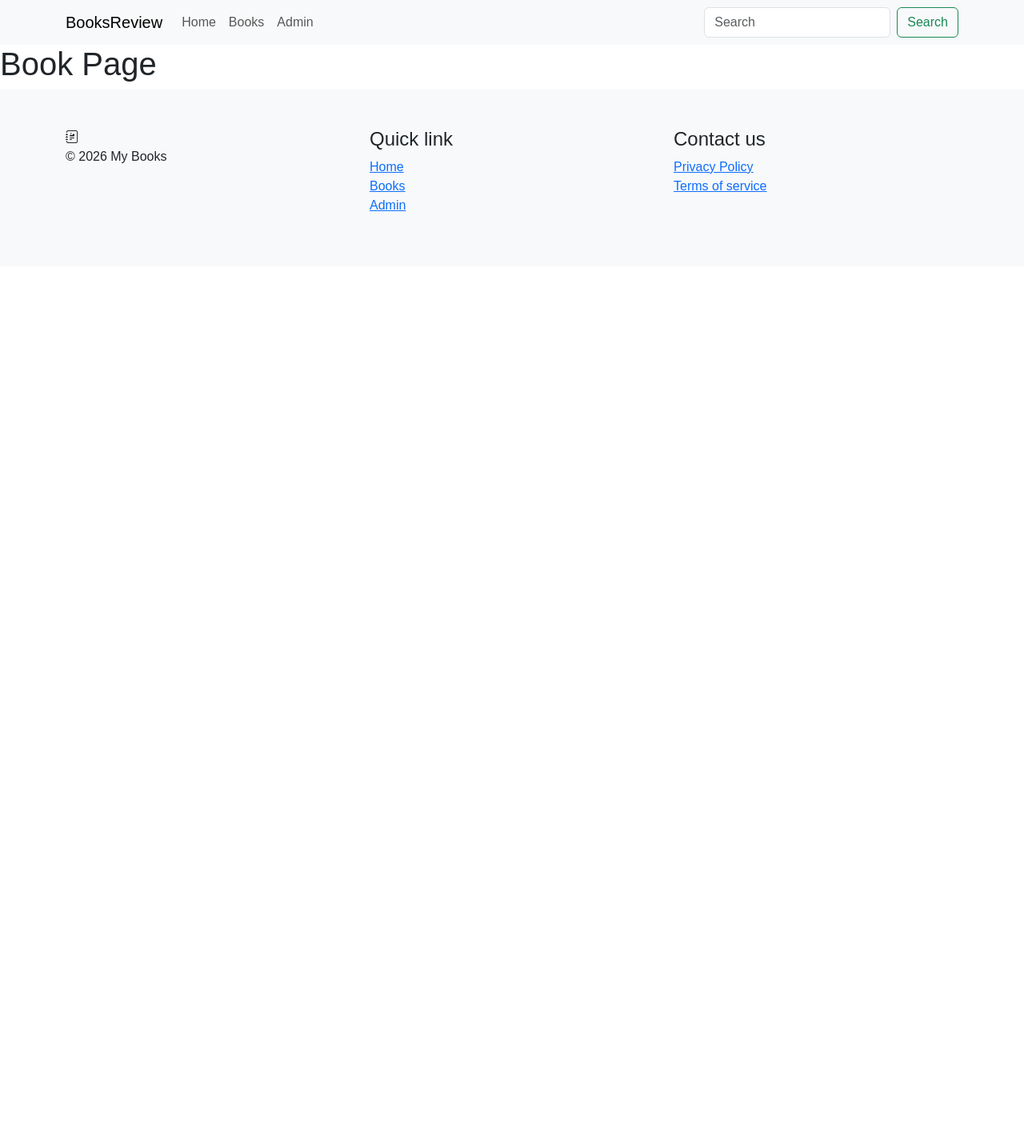
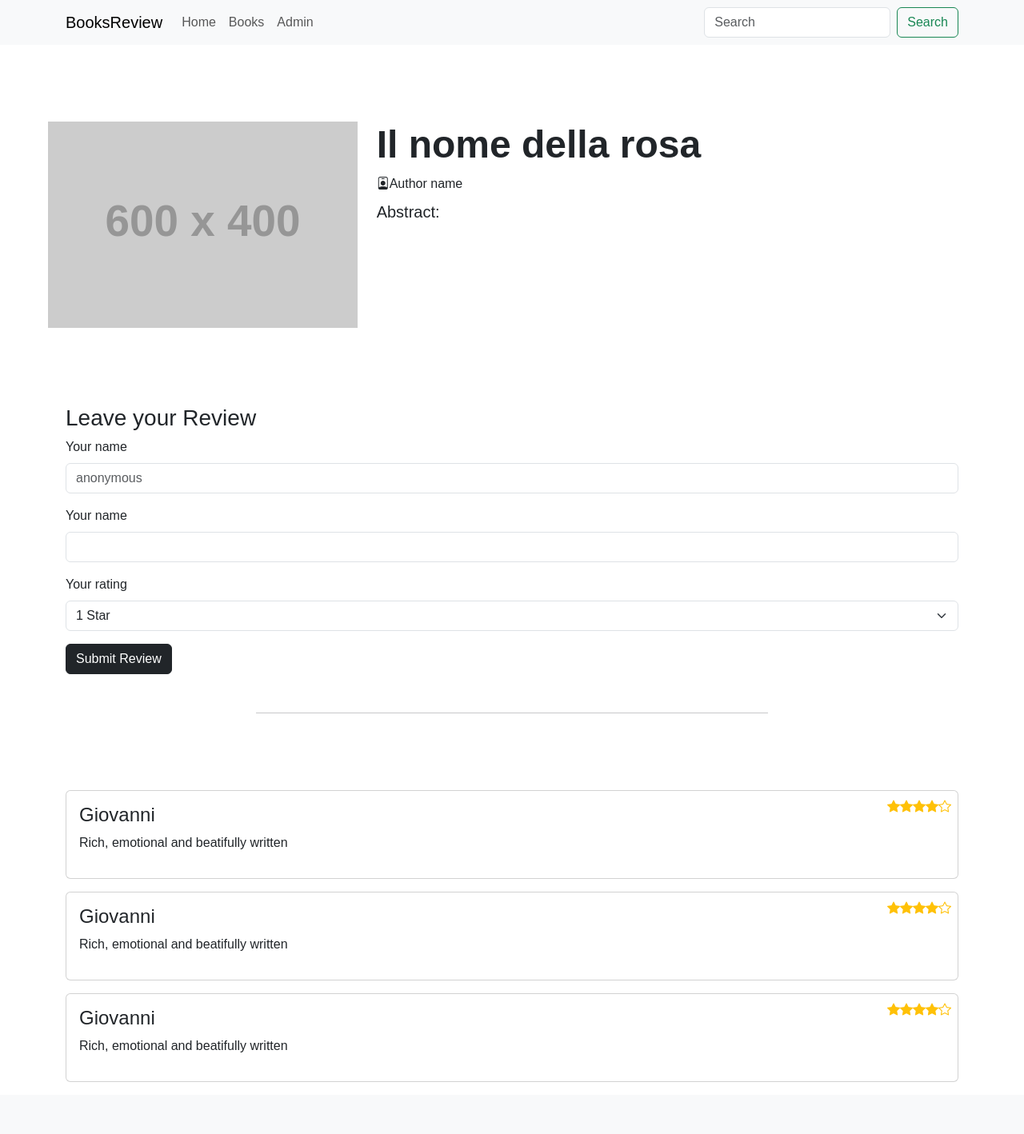
Before and after one commit to letangileri/web_app_books_frontend, a React (Vite) app: page /books/1 in a window 1280 px wide. Shown: the top 1418 px of the page at 80% size. Before the commit the page ends 800 px from the top, so only its background shows below. Built offline with nearby package versions, Linux system fonts and the light colour scheme.

Commit message:
Add BookPage component and update routing in App component

```diff
--- /dev/null
+++ b/components/pages/BookPage.jsx
@@ -0,0 +1,103 @@
+import { useParams } from "react-router-dom"
+
+export default function BookPage(){
+    const { id } = useParams();
+    return(
+        <>
+        <div class="p-5">
+            <div class="container-fluid py-5 d-flex gap-4">
+                <div className="cover col-12 col-sm-5 col-md-4">
+                    <img className="img-fluid" src="https://placehold.co/600x400?text=Il+nome+della+rosa" alt="Il nome della rosa book" />
+                </div>
+                    <div className="details">
+                        <h1 class="display-5 fw-bold">Il nome della rosa</h1>
+                        <div className="my-2"><i className="bi bi-person-badge"></i>Author name</div>
+                        <p class="lead">
+                            Abstract:
+                        </p>
+                    </div>
+            </div>
+        </div>
+
+
+        <section className="mb-4">
+            <div className="container">
+            <h3>Leave your Review</h3>
+            <form>
+                <div className="mb-3">
+                    <label htmlFor="name" className="form-label">Your name</label>
+                    <input name="name" type="text" className="form-control" id="name" placeholder="anonymous"/>
+                </div>
+                <div className="mb-3">
+                     <label htmlFor="review" className="form-label">Your name</label>
+                    <input name="review" type="text" className="form-control" id="review" rows="3"/>
+                </div>
+                            <div className="mb-3">
+              <label htmlFor="rating" className="form-label">
+                Your rating
+              </label>
+              <select
+                name="rating"
+                id="rating"
+                className="form-select"
+
+              >
+                <option value="1">1 Star</option>
+                <option value="2">2 Stars</option>
+                <option value="3">3 Stars</option>
+                <option value="4">4 Stars</option>
+                <option value="5">5 Stars</option>
+              </select>
+            </div>
+            <button type="submit" className="btn btn-dark">
+                Submit Review
+              </button>
+            </form>
+            </div>
+            <hr className="w-50 mx-auto pt-5 my-5"/>
+        </section>
+
+
+        <section id="reviews">
+            <div className="container">
+                <div className="card p-3 mb-3 position-relative">
+                    <h4>Giovanni</h4>
+                    <p>Rich, emotional and beatifully written</p>
+                    <div className="vote text-warning position-absolute top-0 end-0 m-2">
+                        <i className="bi bi-star-fill"></i>
+                        <i className="bi bi-star-fill"></i>
+                        <i className="bi bi-star-fill"></i>
+                        <i className="bi bi-star-fill"></i>
+                        <i className="bi bi-star"></i>
+
+                    </div>
+                </div>
+                <div className="card p-3 mb-3 position-relative">
+                    <h4>Giovanni</h4>
+                    <p>Rich, emotional and beatifully written</p>
+                    <div className="vote text-warning position-absolute top-0 end-0 m-2">
+                        <i className="bi bi-star-fill"></i>
+                        <i className="bi bi-star-fill"></i>
+                        <i className="bi bi-star-fill"></i>
+                        <i className="bi bi-star-fill"></i>
+                        <i className="bi bi-star"></i>
+
+                    </div>
+                </div>
+                <div className="card p-3 mb-3 position-relative">
+                    <h4>Giovanni</h4>
+                    <p>Rich, emotional and beatifully written</p>
+                    <div className="vote text-warning position-absolute top-0 end-0 m-2">
+                        <i className="bi bi-star-fill"></i>
+                        <i className="bi bi-star-fill"></i>
+                        <i className="bi bi-star-fill"></i>
+                        <i className="bi bi-star-fill"></i>
+                        <i className="bi bi-star"></i>
+
+                    </div>
+                </div>
+            </div>
+        </section>
+        </>
+    )
+}
--- a/src/App.jsx
+++ b/src/App.jsx
@@ -4,7 +4,7 @@ import DefaultLayout from '../layouts/DefaultLayout'
 import Header from '../components/Header'
 import HomePage from '../components/pages/HomePage'
 import BooksPage from '../components/pages/BooksPages'
-
+import BookPage from '../components/pages/BookPage'
 function App() {
 
   return (
@@ -14,7 +14,7 @@ function App() {
       <Route element={<DefaultLayout/>}>
         <Route path='/' element={<HomePage/>}/>
         <Route path='/books' element={<BooksPage/>}/>
-        <Route path='/books/:id' element={<h1> Book Page </h1>}/>
+        <Route path='/books/:id' element={<BookPage/>}/>
         <Route path='*' element={<h1> 404 Not found </h1>}/>
       </Route>
     </Routes>
```
